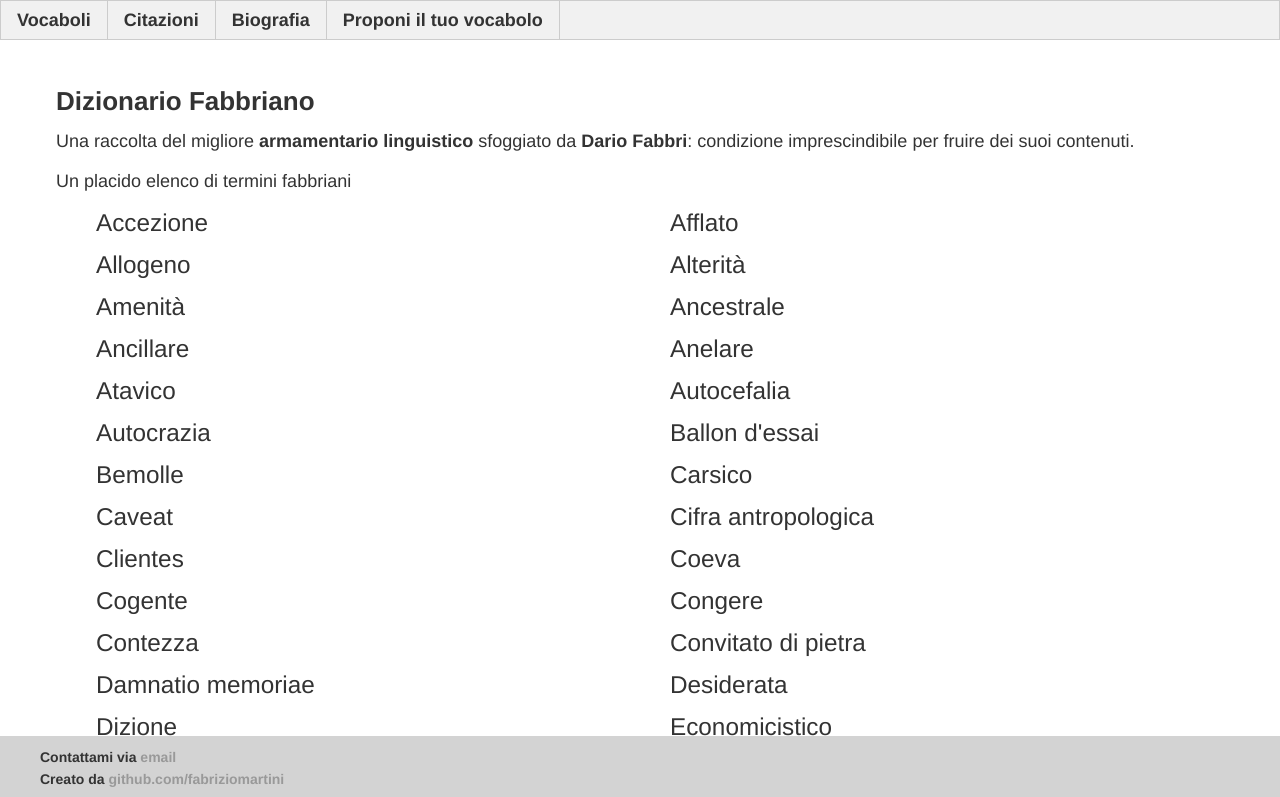
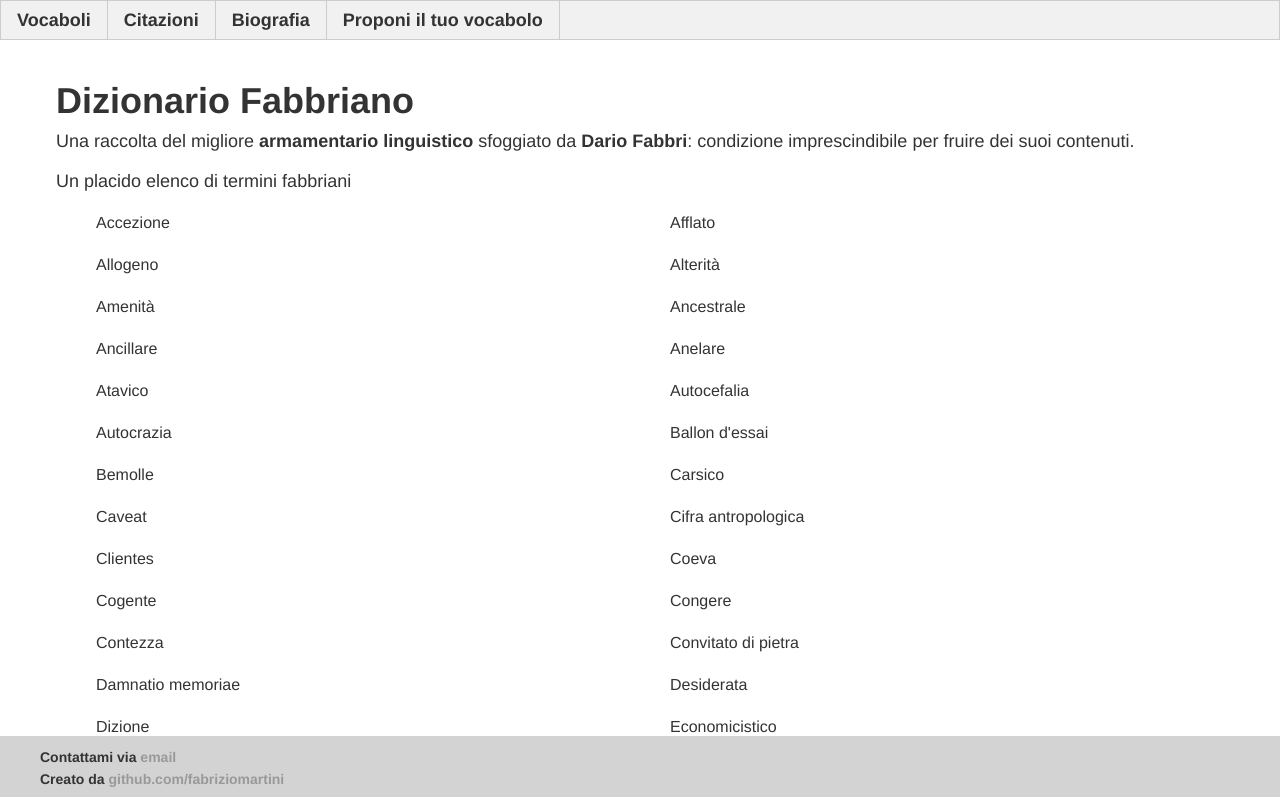
Before and after one commit to fabriziomartini/dizionario-fabbriano, a plain HTML site: page index.html in a window 1280 px wide. Shown: the top 797 px of the page. Drawn offline with nearby package versions, Linux system fonts and the light colour scheme.

Commit message:
new h1 size

```diff
--- a/css/style.css
+++ b/css/style.css
@@ -36,7 +36,7 @@ a:hover {
 
 h1 {
     font-weight: bolder;
-    font-size: 26px;
+    font-size: 36px;
     font-family: 'Helvetica', 'Arial', 'Sans-Serif';
     text-align: left !important;
 }
@@ -71,12 +71,12 @@ footer {
 
 ul, ol {
     margin: 20px auto 40px;
-    font-size: 1.5em;
+    font-size: 16px;
 }
 
 ul li, ol li {
     list-style: none;
-    font-size: 0.9em;
+    font-size: 16px;
 }
 
 div {
```
